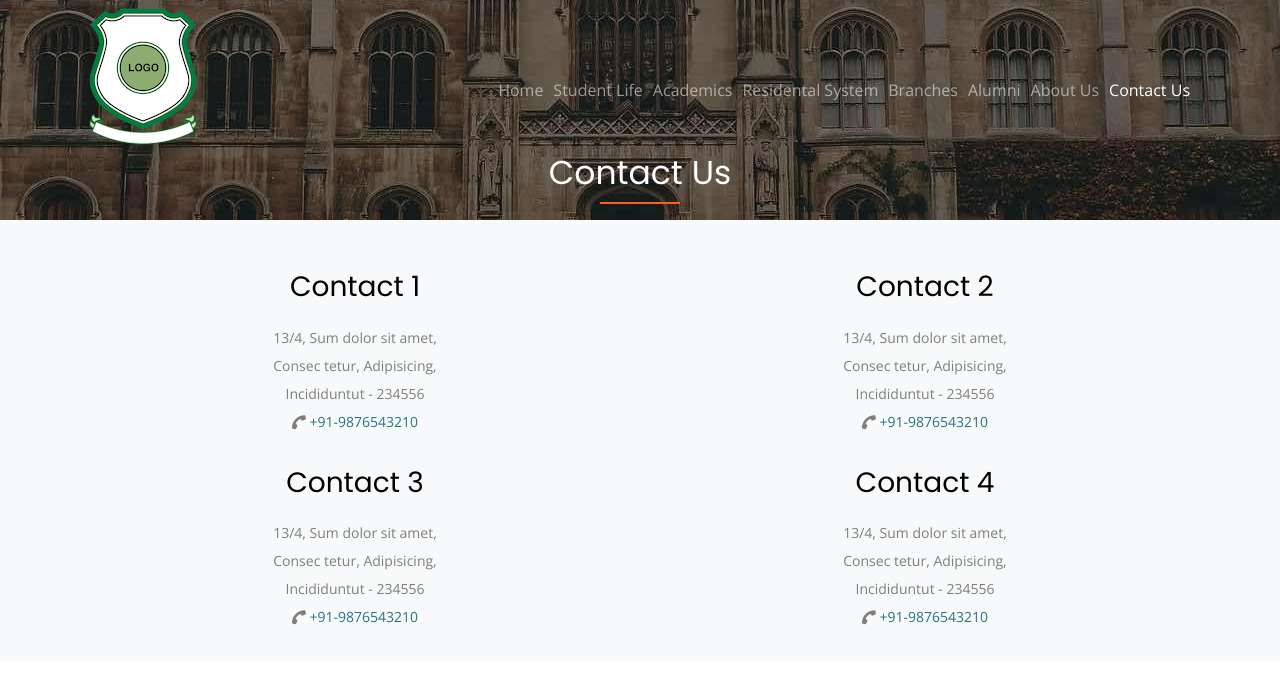
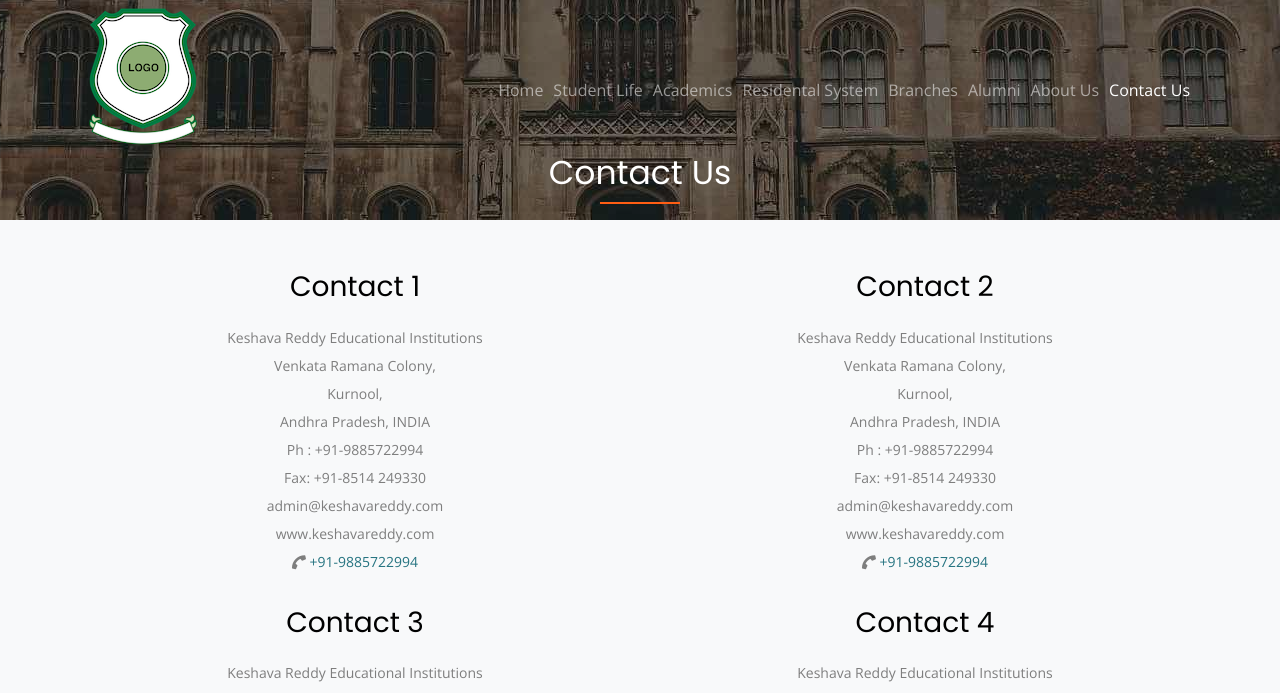
Before and after one commit to krei-school/krei-school.github.io, a Jekyll site: the page built from contact-us.md, in a window 1280 px wide and 1400 px high. Shown: the top 693 px of the window. Built offline with Jekyll 4.4.1, drawn with Linux system fonts in a browser that asks for light colours; some of the changed text lies outside the part shown.

Commit message:
Updated Contact Us

```diff
--- a/contact-us.md
+++ b/contact-us.md
@@ -1,29 +1,58 @@
 ---
-layout: contact-us
+title: Contact Us
 page_title: Contact Us
 sections:
   i1:
     cards:
       i1:
         title: Contact 1
-        address: "13/4, Sum dolor sit amet,\nConsec tetur, Adipisicing,\nIncididuntut
-          - 234556 "
-        phone: "+91-9876543210"
+        address: |-
+          Keshava Reddy Educational Institutions
+          Venkata Ramana Colony,
+          Kurnool,
+          Andhra Pradesh, INDIA
+          Ph :    +91-9885722994
+          Fax:   +91-8514 249330
+          admin@keshavareddy.com
+          www.keshavareddy.com
+        phone: "+91-9885722994"
       i2:
         title: Contact 2
-        address: "13/4, Sum dolor sit amet,\nConsec tetur, Adipisicing,\nIncididuntut
-          - 234556 "
-        phone: "+91-9876543210"
+        address: |-
+          Keshava Reddy Educational Institutions
+          Venkata Ramana Colony,
+          Kurnool,
+          Andhra Pradesh, INDIA
+          Ph :    +91-9885722994
+          Fax:   +91-8514 249330
+          admin@keshavareddy.com
+          www.keshavareddy.com
+        phone: "+91-9885722994"
       i3:
         title: Contact 3
-        address: "13/4, Sum dolor sit amet,\nConsec tetur, Adipisicing,\nIncididuntut
-          - 234556 "
-        phone: "+91-9876543210"
+        address: |-
+          Keshava Reddy Educational Institutions
+          Venkata Ramana Colony,
+          Kurnool,
+          Andhra Pradesh, INDIA
+          Ph :    +91-9885722994
+          Fax:   +91-8514 249330
+          admin@keshavareddy.com
+          www.keshavareddy.com
+        phone: "+91-9885722994"
       i4:
         title: Contact 4
-        address: "13/4, Sum dolor sit amet,\nConsec tetur, Adipisicing,\nIncididuntut
-          - 234556 "
-        phone: "+91-9876543210"
+        address: |-
+          Keshava Reddy Educational Institutions
+          Venkata Ramana Colony,
+          Kurnool,
+          Andhra Pradesh, INDIA
+          Ph :    +91-9885722994
+          Fax:   +91-8514 249330
+          admin@keshavareddy.com
+          www.keshavareddy.com
+        phone: "+91-9885722994"
   i2:
     url: https://docs.google.com/forms/d/e/1FAIpQLSdbrONDclCrMx0jCFl7Q31V3HzyaxpM_FO8RBhN5dZjgk4x8Q/viewform?embedded=true
+layout: contact-us
 ---
```
